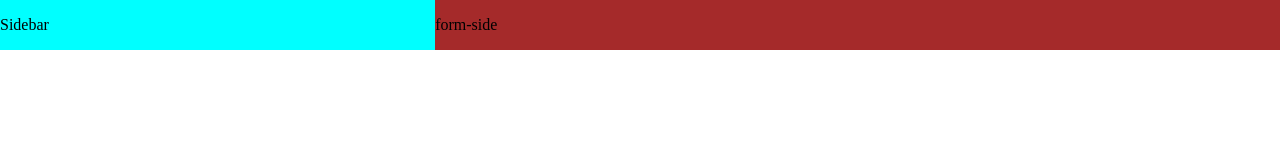
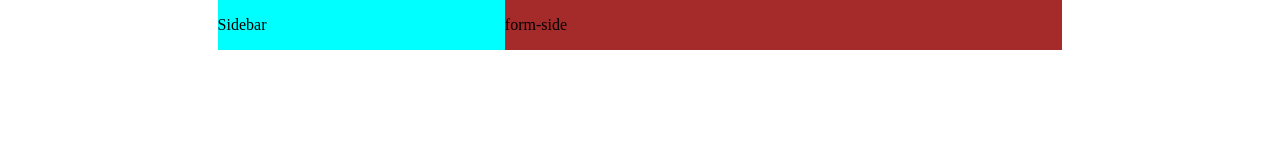
Before and after one commit to thomasthomsen16/Sign-up-form-OdinProject, a plain HTML site: page index.html in a window 1280 px wide. Drawn offline with Linux system fonts and the light colour scheme.

Commit message:
Center content

```diff
--- a/styles.css
+++ b/styles.css
@@ -6,6 +6,9 @@
 body {
     margin: 0;
     padding: 0;
+    display: flex;
+    justify-content: center;
+    align-items: center;
 }
 
 h1 {
@@ -23,6 +26,5 @@ h1 {
 
 .wrapper {
     display: flex;
-    padding: none;
-    margin: none;
+    width: 66%;
 }
```
